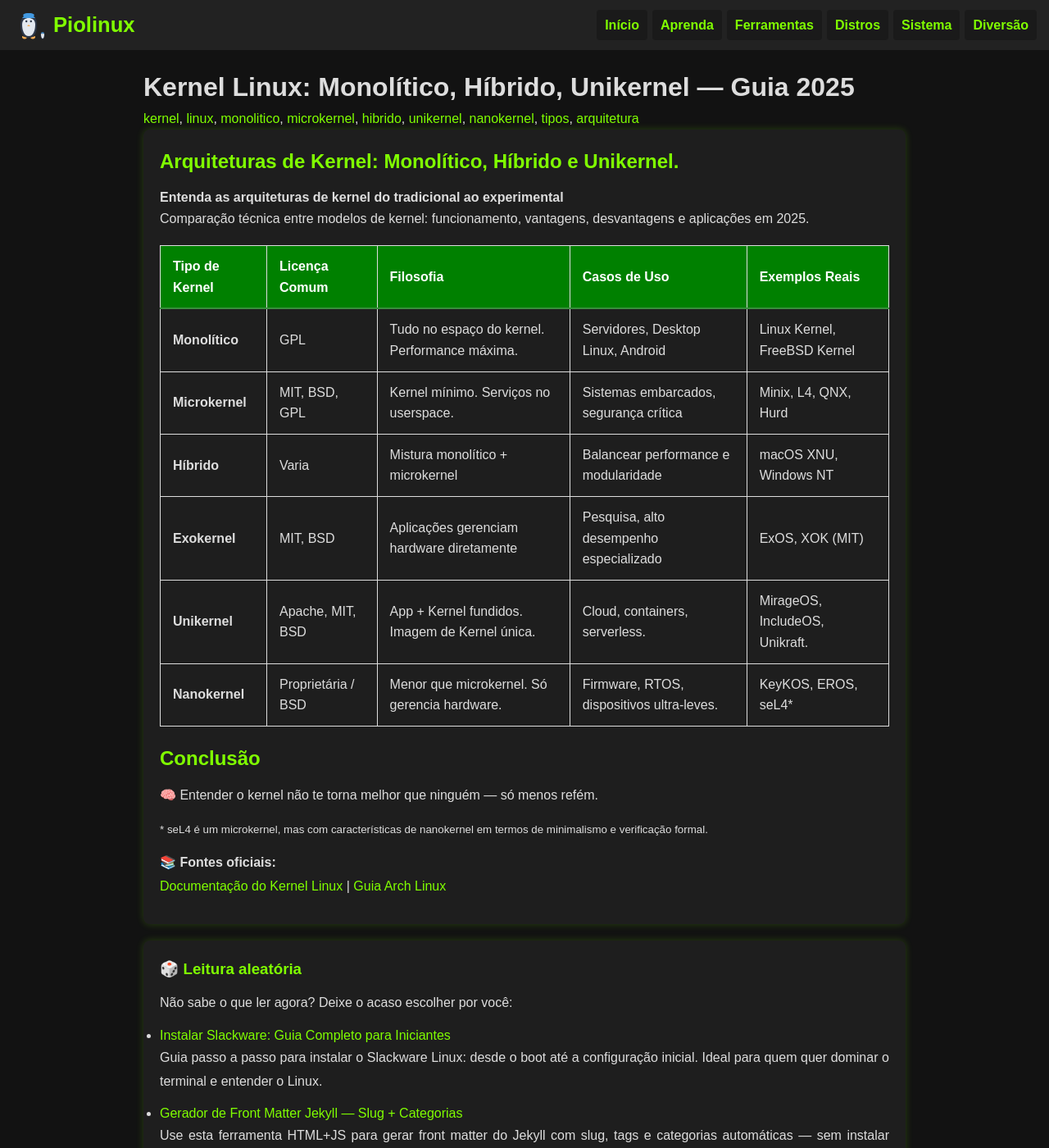
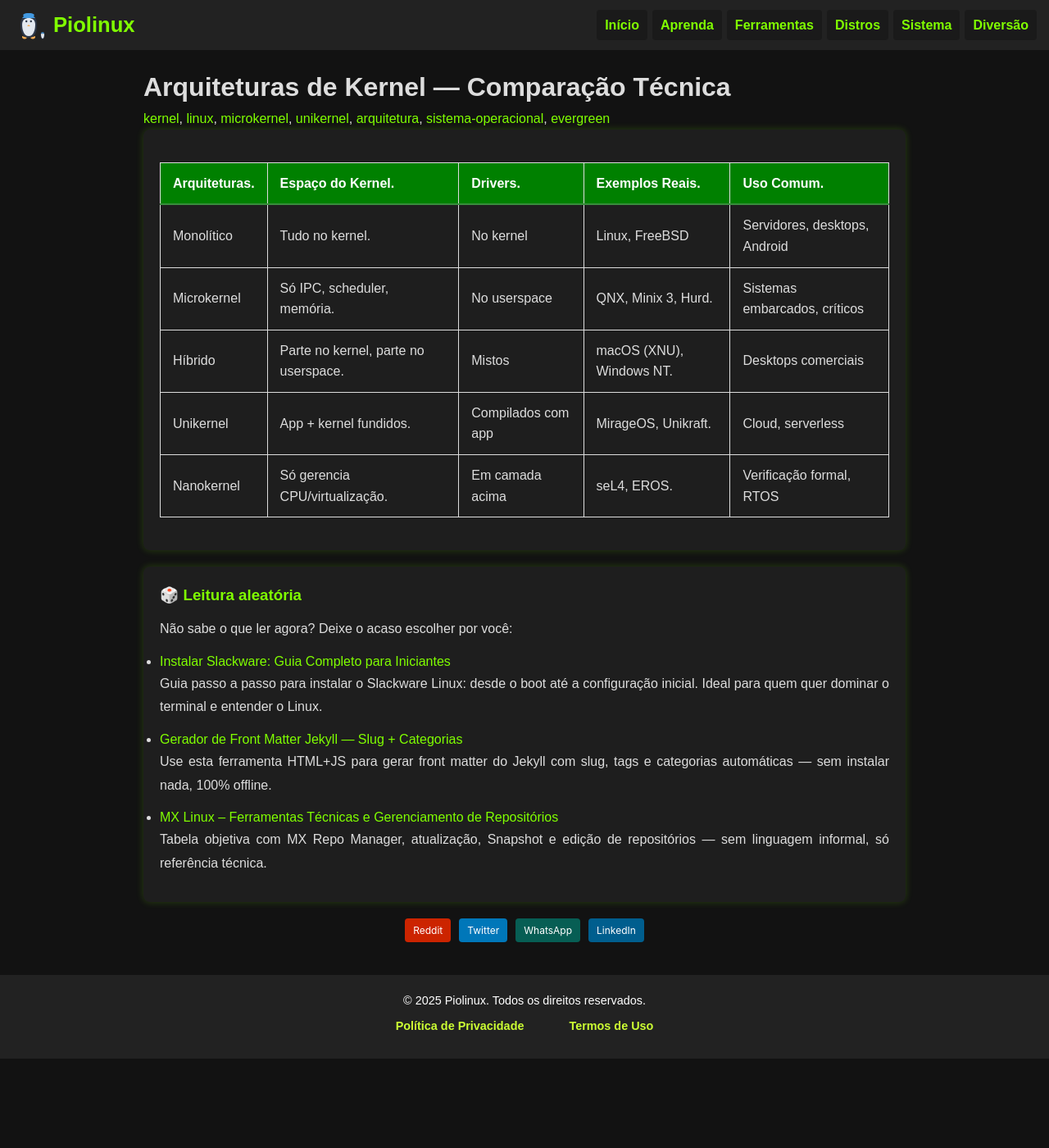
Before and after one commit to Piolinux/piolinux-site, a Jekyll site: the page built from _pages/_kernel/tabela-evergreen-de-tipos-de-kernel.md, in a window 1280 px wide and 1400 px high. Shown: the whole window at 82% size. Built offline with Jekyll 4.4.1, drawn with Linux system fonts in a browser that asks for light colours.

Commit message:
Add files via upload

```diff
--- a/_pages/_kernel/tabela-evergreen-de-tipos-de-kernel.md
+++ b/_pages/_kernel/tabela-evergreen-de-tipos-de-kernel.md
@@ -1,10 +1,9 @@
 ---
 layout: manual-seo
-title_custom: "Kernel Linux: Monolítico, Híbrido, Unikernel — Guia 2025 | Piolinux"
-description_custom: "Comparação técnica evergreen: entenda diferenças entre monolítico, microkernel, híbrido, unikernel e nanokernel — sem depender de versões ou modas."
-title: "Kernel Linux: Monolítico, Híbrido, Unikernel — Guia 2025"
-permalink: /kernel/
-tags: [kernel, linux, monolitico, microkernel, hibrido, unikernel, nanokernel, tipos, arquitetura]
+title: "Arquiteturas de Kernel — Comparação Técnica"
+description_custom: "Tabela com monolítico, microkernel, híbrido, unikernel e nanokernel: onde rodam drivers, exemplos reais e uso prático."
+permalink: /arquiteturas-kernel/
+tags: [kernel, linux, microkernel, unikernel, arquitetura, sistema-operacional, evergreen]
 ---
 
 
@@ -13,108 +12,59 @@ tags: [kernel, linux, monolitico, microkernel, hibrido, unikernel, nanokernel, t
 
 
 
-
 <section>
-  <h2>Arquiteturas de Kernel: Monolítico, Híbrido e Unikernel.</h2>
-
-  <div>
-    <strong>Entenda as arquiteturas de kernel do tradicional ao experimental</strong><br>
-   Comparação técnica entre modelos de kernel: funcionamento, vantagens, desvantagens e aplicações em 2025.
-  </div>
 
 
 
-<div style="overflow-x: auto;">
-  <table class="evergreen-table">
+
+<table class="evergreen-table">
   <thead>
     <tr>
-      <th>
-
-        Tipo de Kernel</th>
-      <th>Licença Comum</th>
-      <th>Filosofia</th>
-      <th>Casos de Uso</th>
-      <th>Exemplos Reais</th>
+      <th>Arquiteturas.</th>
+      <th>Espaço do Kernel.</th>
+      <th>Drivers.</th>
+      <th>Exemplos Reais.</th>
+      <th>Uso Comum.</th>
     </tr>
   </thead>
   <tbody>
     <tr>
-      <td data-label="
-
-        Tipo de Kernel"><strong>Monolítico</strong></td>
-      <td data-label="Licença Comum">GPL</td>
-      <td data-label="Filosofia">Tudo no espaço do kernel. Performance máxima.</td>
-      <td data-label="Casos de Uso">Servidores, Desktop Linux, Android</td>
-      <td data-label="Exemplos Reais">Linux Kernel, FreeBSD Kernel</td>
+      <td data-label="Arquitetura">Monolítico</td>
+      <td data-label="Espaço do Kernel">Tudo no kernel.</td>
+      <td data-label="Drivers">No kernel</td>
+      <td data-label="Exemplos Reais">Linux, FreeBSD</td>
+      <td data-label="Uso Comum">Servidores, desktops, Android</td>
     </tr>
     <tr>
-      <td data-label="
-
-        Tipo de Kernel"><strong>Microkernel</strong></td>
-      <td data-label="Licença Comum">MIT, BSD, GPL</td>
-      <td data-label="Filosofia">Kernel mínimo. Serviços no userspace.</td>
-      <td data-label="Casos de Uso">Sistemas embarcados, segurança crítica</td>
-      <td data-label="Exemplos Reais">Minix, L4, QNX, Hurd</td>
+      <td data-label="Arquitetura">Microkernel</td>
+      <td data-label="Espaço do Kernel">Só IPC, scheduler, memória.</td>
+      <td data-label="Drivers">No userspace</td>
+      <td data-label="Exemplos Reais">QNX, Minix 3, Hurd.</td>
+      <td data-label="Uso Comum">Sistemas embarcados, críticos</td>
     </tr>
     <tr>
-      <td data-label="
-
-        Tipo de Kernel"><strong>Híbrido</strong></td>
-      <td data-label="Licença Comum">Varia</td>
-      <td data-label="Filosofia">Mistura monolítico + microkernel</td>
-      <td data-label="Casos de Uso">Balancear performance e modularidade</td>
-      <td data-label="Exemplos Reais">macOS XNU, Windows NT</td>
+      <td data-label="Arquitetura">Híbrido</td>
+      <td data-label="Espaço do Kernel">Parte no kernel, parte no userspace.</td>
+      <td data-label="Drivers">Mistos</td>
+      <td data-label="Exemplos Reais">macOS (XNU), Windows NT.</td>
+      <td data-label="Uso Comum">Desktops comerciais</td>
     </tr>
     <tr>
-      <td data-label="
-
-        Tipo de Kernel"><strong>Exokernel</strong></td>
-      <td data-label="Licença Comum">MIT, BSD</td>
-      <td data-label="Filosofia">Aplicações gerenciam hardware diretamente</td>
-      <td data-label="Casos de Uso">Pesquisa, alto desempenho especializado</td>
-      <td data-label="Exemplos Reais">ExOS, XOK (MIT)</td>
+      <td data-label="Arquitetura">Unikernel</td>
+      <td data-label="Espaço do Kernel">App + kernel fundidos.</td>
+      <td data-label="Drivers">Compilados com app</td>
+      <td data-label="Exemplos Reais">MirageOS, Unikraft.</td>
+      <td data-label="Uso Comum">Cloud, serverless</td>
     </tr>
     <tr>
-      <td data-label="
-
-        Tipo de Kernel"><strong>Unikernel</strong></td>
-      <td data-label="Licença Comum">Apache, MIT, BSD</td>
-      <td data-label="Filosofia">App + Kernel fundidos. Imagem de Kernel única.</td>
-      <td data-label="Casos de Uso">Cloud, containers, serverless.</td>
-      <td data-label="Exemplos Reais">MirageOS, IncludeOS, Unikraft.</td>
-    </tr>
-    <tr>
-      <td data-label="
-
-        Tipo de Kernel"><strong>Nanokernel</strong></td>
-      <td data-label="Licença Comum">Proprietária / BSD</td>
-      <td data-label="Filosofia">Menor que microkernel. Só gerencia hardware.</td>
-      <td data-label="Casos de Uso">Firmware, RTOS, dispositivos ultra-leves.</td>
-      <td data-label="Exemplos Reais">KeyKOS, EROS, seL4*</td>
+      <td data-label="Arquitetura">Nanokernel</td>
+      <td data-label="Espaço do Kernel">Só gerencia CPU/virtualização.</td>
+      <td data-label="Drivers">Em camada acima</td>
+      <td data-label="Exemplos Reais">seL4, EROS.</td>
+      <td data-label="Uso Comum">Verificação formal, RTOS</td>
     </tr>
   </tbody>
 </table>
-
-
-<h2>Conclusão</h2>
-
-<p>
-  🧠 Entender o kernel não te torna melhor que ninguém — só menos refém.
-</p>
-
-</div>
-
-
-<p><small>* seL4 é um microkernel, mas com características de nanokernel em termos de minimalismo e verificação formal.</small></p>
-
-
-
-
-<p><strong>📚 Fontes oficiais:</strong><br>
-  <a href="https://www.kernel.org/doc/html/latest/" target="_blank">Documentação do Kernel Linux</a> |
-  <a href="https://wiki.archlinux.org/title/Kernel/Traditional_compilation" target="_blank">Guia Arch Linux</a>
-</p>
-
 </section>
 
 
@@ -123,9 +73,9 @@ tags: [kernel, linux, monolitico, microkernel, hibrido, unikernel, nanokernel, t
 {
   "@context": "https://schema.org",
   "@type": "TechArticle",
-  "headline": "Como Compilar o Kernel Linux — Guia Evergreen Passo a Passo",
-  "description": "Aprenda a compilar qualquer versão do kernel Linux em qualquer distro. Guia universal, independente de versão, com dicas de otimização e segurança.",
-  "articleBody": "Este guia ensina como compilar o kernel Linux do zero: desde a instalação das dependências necessárias, download do código-fonte no kernel.org, configuração via 'make menuconfig' ou 'make defconfig', compilação paralela com 'make -j$(nproc)', instalação dos módulos e do kernel com 'make modules_install install', até a atualização do bootloader (GRUB ou systemd-boot). Inclui dicas de otimização para seu hardware, segurança (como desativar módulos desnecessários) e rollback em caso de falha.",
+  "headline": "Arquiteturas de Kernel: Monolítico, Microkernel, Híbrido e Unikernel",
+  "description": "Tabela comparativa técnica entre arquiteturas de kernel: monolítico (Linux), microkernel (QNX), híbrido (XNU), unikernel (MirageOS) e nanokernel (seL4).",
+  "articleBody": "Comparação técnica de arquiteturas de kernel: monolítico (tudo no kernel, ex: Linux), microkernel (serviços no userspace, ex: QNX), híbrido (mistura, ex: macOS XNU), unikernel (app + kernel fundidos, ex: MirageOS), nanokernel (mínimo absoluto, ex: seL4). Inclui localização de drivers, espaço de execução e casos de uso.",
   "inLanguage": "pt-BR",
   "url": "{{ page.url | absolute_url }}",
   "mainEntityOfPage": {
```
Also changed, not shown: other parts of _pages/_kernel/tabela-evergreen-de-tipos-de-kernel.md (+2 -2 lines).
